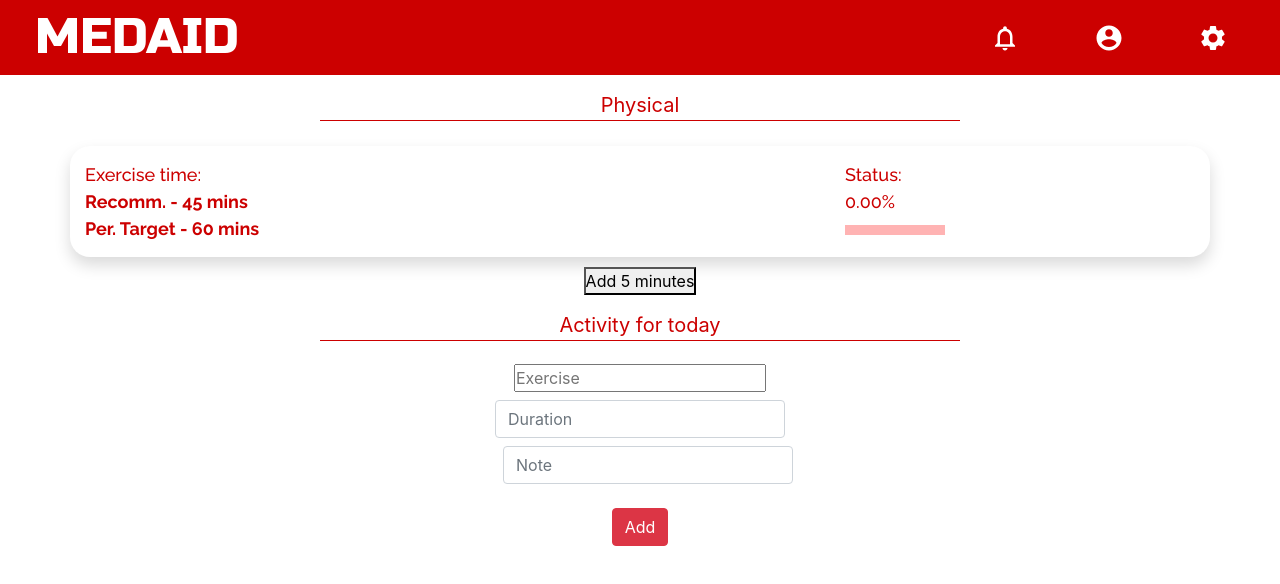
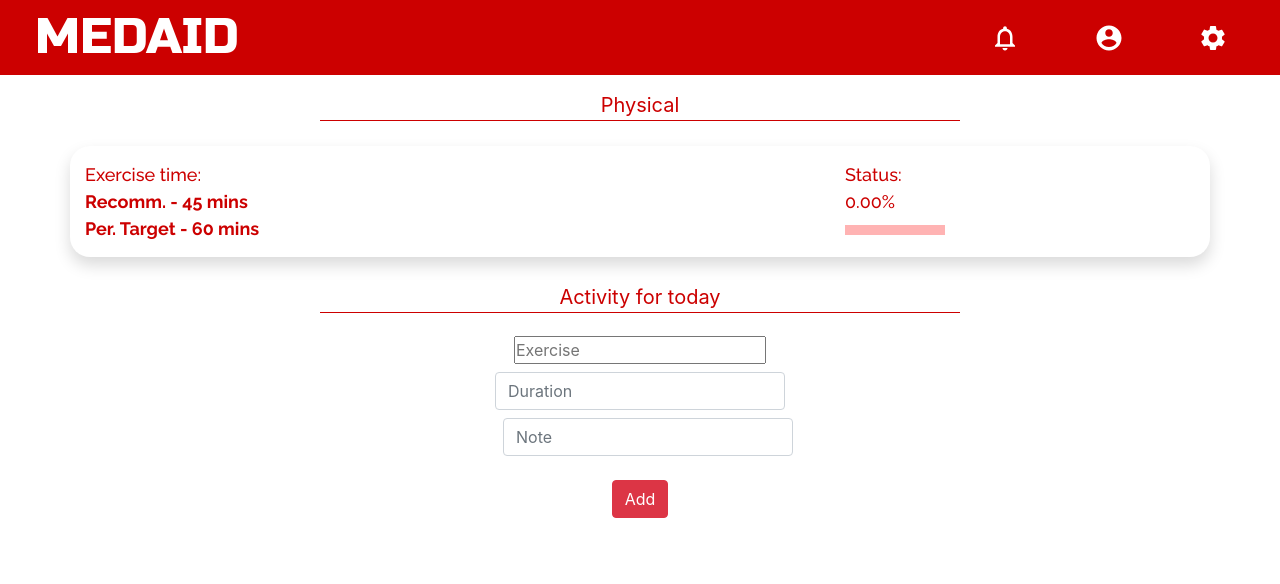
Before and after one commit to Imsanskar/QuantumHack_MedAid, a React (Create React App) app in the folder client/: page /physical in a window 1280 px wide. Shown: the top 584 px of the page. Built offline with nearby package versions, Linux system fonts and the light colour scheme.

Commit message:
Progress bar feature improved

```diff
--- a/client/src/components/CommonComponents/TodoWrapper.js
+++ b/client/src/components/CommonComponents/TodoWrapper.js
@@ -38,6 +38,10 @@ export default class extends React.Component {
 
     addTodo = (parameter) => {
         let counter = this.state.counter + 1;
+        if(parameter['duration'] != undefined){
+            console.log(parseInt(parameter['duration']))
+            this.props.addMinutes(parseInt(parameter['duration']))
+        }
         const newTodo = {
             id: counter,
             title: parameter['title'],
@@ -55,7 +59,7 @@ export default class extends React.Component {
         return (
             <div>
                 <Heading headingTitle={this.props.headingTitle} />
-                <Todos flag={this.props.flag} form={this.props.form} todos={this.state} addTodo={this.addTodo} renderTodoItem={this.renderTodoItem} handleDelete={this.handleDelete} />
+                <Todos flag={this.props.flag} form={this.props.form} todos={this.state} addTodo={this.addTodo} renderTodoItem={this.renderTodoItem} handleDelete={this.handleDelete}/>
             </div>
         )
     }
--- a/client/src/components/NavPages/Physical.js
+++ b/client/src/components/NavPages/Physical.js
@@ -1,17 +1,31 @@
-import React from 'react'
+import React,{ useState } from 'react'
 import Navigation from '../CommonComponents/Navigation'
 import Heading from '../CommonComponents/Heading'
 import TodoWrapper from '../CommonComponents/TodoWrapper'
 import ExercisePanel from '../SpecificComponents/ExercisePanel'
 
+
 const Physical = () => {
     const flag = 'exercise'
+    const [totalWorkTime, updatetotalWorkTime] = useState(0);
+
+    const recommended = 45;
+    const personal = 60;
+
+    const addMinutes = (time) => {
+        if ((totalWorkTime * 100 / recommended) < 100) {
+            updatetotalWorkTime(prevValue => prevValue + time);
+        }
+    }
+
+
+
     return (
         <div>
             <Navigation />
             <Heading headingTitle="Physical" />
-            <ExercisePanel />
-            <TodoWrapper title='' headingTitle='Activity for today' flag={flag} />
+            <ExercisePanel totalWorkTime={ Math.min(totalWorkTime,recommended) } _recommended = { recommended } _personal = { personal}/>
+            <TodoWrapper title='' headingTitle='Activity for today' flag={flag} addMinutes={ addMinutes }/>
         </div>
     )
 }
--- a/client/src/components/SpecificComponents/ExercisePanel.js
+++ b/client/src/components/SpecificComponents/ExercisePanel.js
@@ -1,16 +1,9 @@
 import React, { useState } from 'react';
 
-const ExercisePanel = () => {
-    const [totalWorkTime, updatetotalWorkTime] = useState(0);
+const ExercisePanel = ({totalWorkTime, _recommended, _personal}) => {
+    const recommended = _recommended;
+    const personal = _personal
 
-    const recommended = 45;
-    const personal = 60;
-
-    const addFiveMinutes = () => {
-        if ((totalWorkTime * 100 / recommended) < 100) {
-            updatetotalWorkTime(prevValue => prevValue + 5);
-        }
-    }
 
     return (
         <>
@@ -28,7 +21,6 @@ const ExercisePanel = () => {
                     </div>
                 </div>
             </div>
-            <button onClick={addFiveMinutes}>Add 5 minutes</button>
         </>
     )
 }
```
